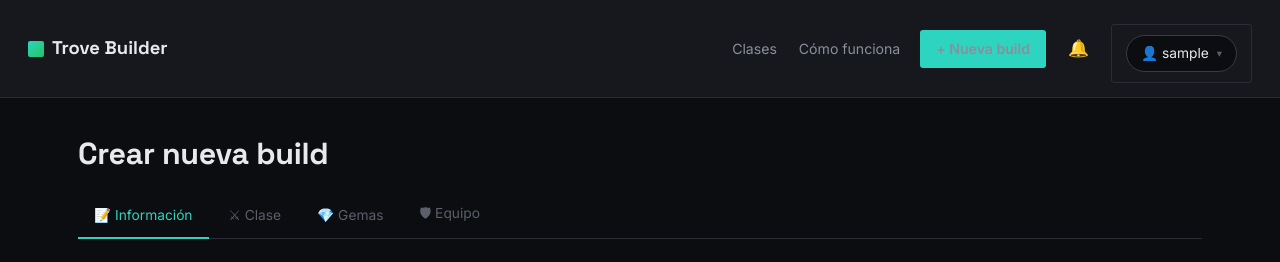
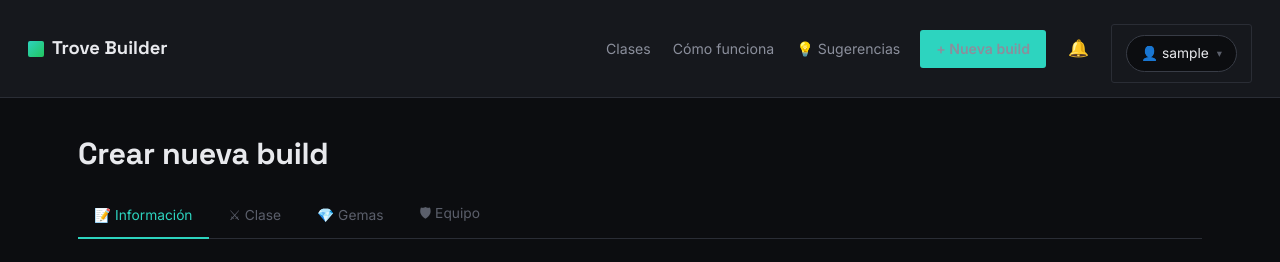
Before and after one commit to Thanlysito/Trove-Builder, a Django app: page /new/ in a window 1280 px wide. Shown: the top 262 px of the page. Run offline with Django 5.2, Linux system fonts and the light colour scheme; the visitor is signed in with stand-in values (Sample User, id 1); data that the repository does not hold is empty.

Commit message:
Sugerencias mas visibles en el Nav

```diff
--- a/builder/templates/builder/base.html
+++ b/builder/templates/builder/base.html
@@ -24,6 +24,7 @@
         <nav class="site-nav">
             <a href="{% url 'builder:class_list' %}" class="nav-link">Clases</a>
             <a href="{% url 'builder:how_it_works' %}" class="nav-link">Cómo funciona</a>
+            <a href="{% url 'builder:suggestions' %}" class="nav-link">💡 Sugerencias</a>
 
             {% if user.is_authenticated %}
                 <a href="{% url 'builder:build_create' %}" class="btn">+ Nueva build</a>
@@ -37,7 +38,6 @@
                         <a href="{% url 'builder:user_profile' user.username %}">Mi perfil</a>
                         <a href="{% url 'builder:my_builds' %}">Mis builds</a>
                         <a href="{% url 'builder:my_favorites' %}">Favoritas</a>
-                        <a href="{% url 'builder:suggestions' %}">Sugerencias</a>
                         <hr>
                         <form method="post" action="{% url 'logout' %}">{% csrf_token %}<button type="submit">Salir</button></form>
                     </div>
```
